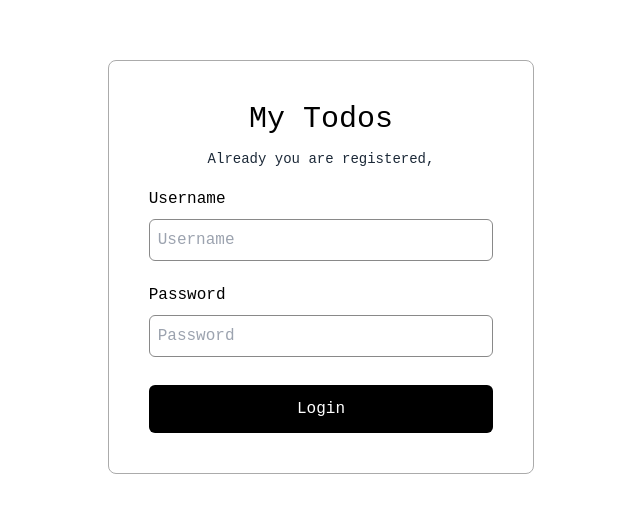
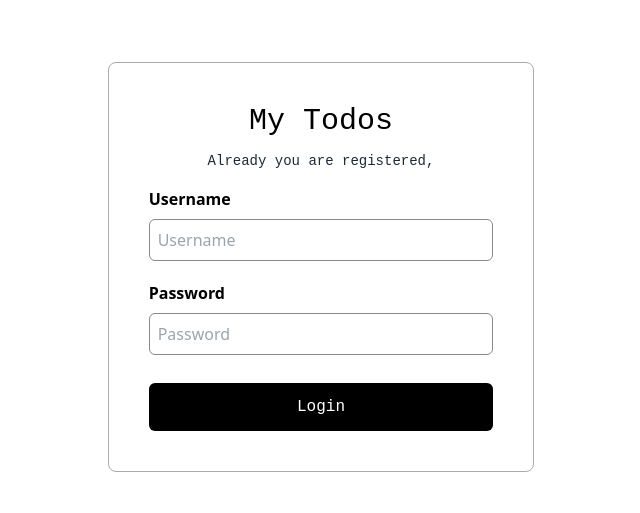
Before and after one commit to ShavidiniEkanayake/Todo-list-manager, a Next.js app: page / in a window 1280 px wide. Shown: the part 133-646 px from the top of the page, without its empty margins (319-959 px from the left). Built offline with nearby package versions, Linux system fonts and the light colour scheme.

Commit message:
Change input sield styles

```diff
--- a/src/components/LoginForm.jsx
+++ b/src/components/LoginForm.jsx
@@ -30,11 +30,11 @@ const LoginForm = ({ onLogin }) => {
             <div className='flex w-full'>
                 <div className="bg-white md:mt-4 sm:max-w-md text-white w-full max-w-screen-md">
                     <div className='mb-5'>
-                        <label className='font-TTHovesProTrialDemiBold text-black'>
+                        <label className=' text-black font-bold'>
                             Username
                             <input
                                 type="text"
-                                className={`border border-[#898989] rounded-md py-2 mt-2 w-full placeholder:p-2 placeholder:font-TTHovesProTrialRegular ${usernameError ? 'border-red-500' : ''}`}
+                                className={`border border-[#898989] rounded-md p-2 mt-2 w-full placeholder:font-normal ${usernameError ? 'border-red-500' : ''}`}
                                 value={username}
                                 onChange={(e) => {
                                     setUsername(e.target.value);
@@ -48,11 +48,11 @@ const LoginForm = ({ onLogin }) => {
                         </label>
                     </div>
                     <div className='mb-5'>
-                        <label className='font-TTHovesProTrialDemiBold text-black'>
+                        <label className=' text-black font-bold'>
                             Password
                             <input
                                 type="password"
-                                className={`border border-[#898989] rounded-md py-2 mt-2 w-full placeholder:p-2 placeholder:font-TTHovesProTrialRegular ${passwordError ? 'border-red-500' : ''}`}
+                                className={`border border-[#898989] rounded-md p-2 mt-2 w-full placeholder:font-normal ${passwordError ? 'border-red-500' : ''}`}
                                 value={password}
                                 onChange={(e) => {
                                     setPassword(e.target.value);
@@ -65,7 +65,7 @@ const LoginForm = ({ onLogin }) => {
                             )}
                         </label>
                     </div>
-                    <div className='mt-7 bg-black rounded-md text-white font-TTHovesProTrialDemiBold py-3 flex justify-center hover:bg-[#898989] hover:text-black'>
+                    <div className='mt-7 bg-black rounded-md text-white font-TTHovesProTrialDemiBold py-3 flex justify-center hover:bg-black/80 transition-all'>
                         <button onClick={handleLogin} className=''>Login</button>
                     </div>
                 </div>
```
